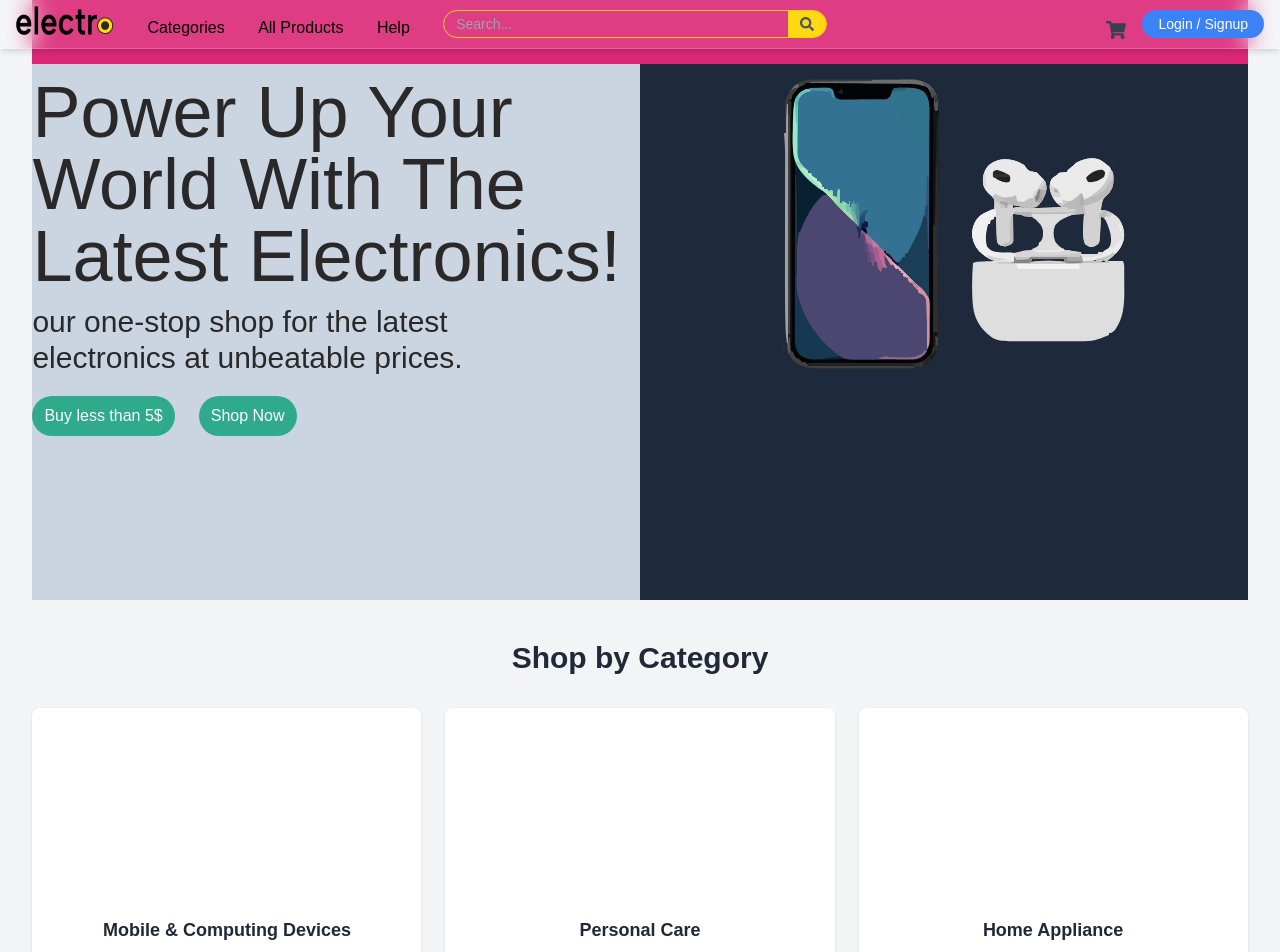
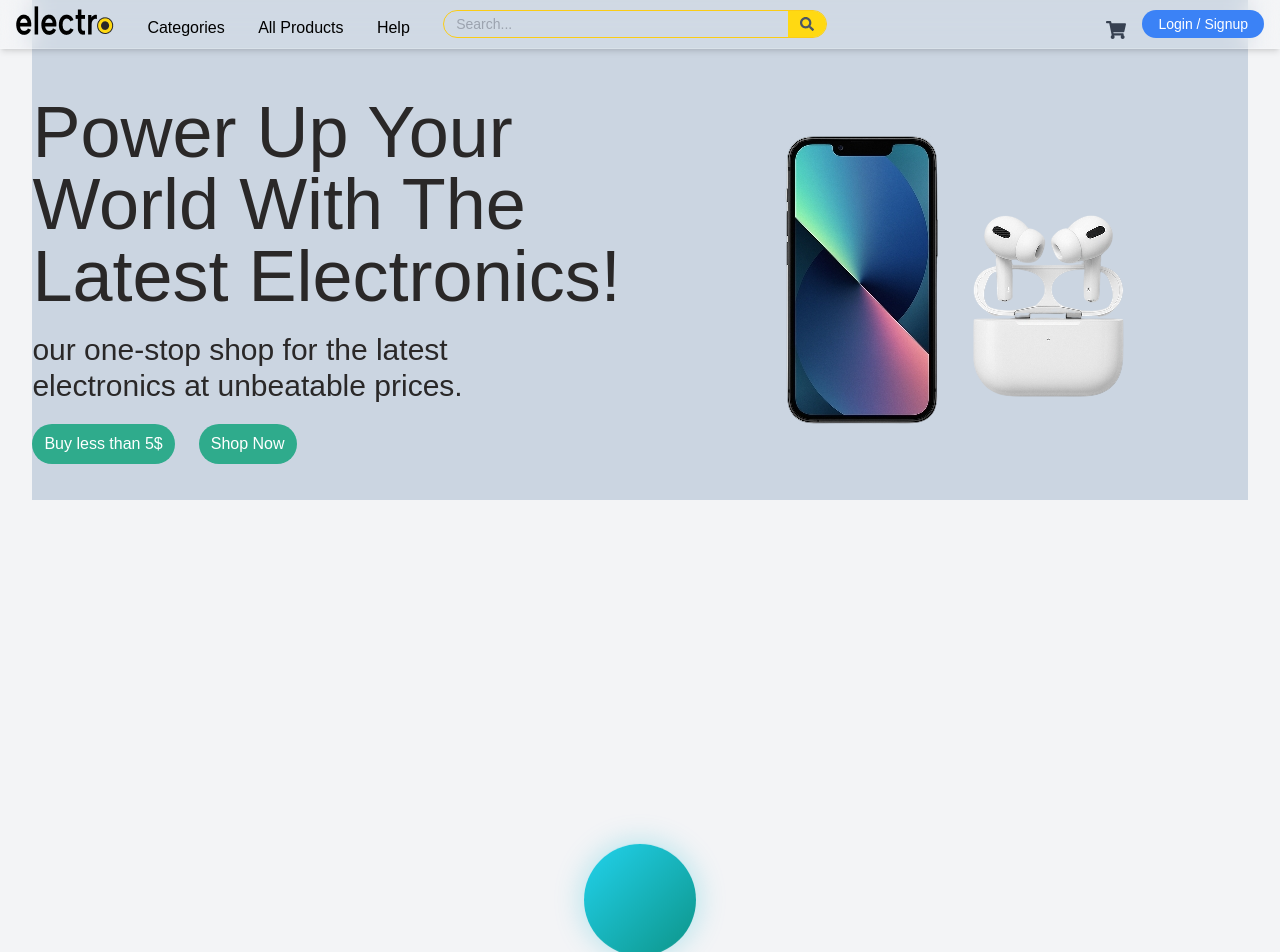
Before and after one commit to hafsarshad/basic-e-coomerce-site, a Next.js app: page /home in a window 1280 px wide. Shown: the top 952 px of the page. Built offline with nearby package versions, Linux system fonts and the light colour scheme.

Commit message:
header aligments

```diff
--- a/src/app/(with-navbar)/home/page.tsx
+++ b/src/app/(with-navbar)/home/page.tsx
@@ -8,14 +8,17 @@ import { Product } from '@/types';
 import Header from '../../components/header'
 import Categories from '../../components/categories'
 import AboutUs from '../../components/AboutUs'
+import Pulse from '../../components/pulseanimation'
 export default function HomePage() {
 
   return (
 
     <div  className='w-[98%] mx-auto'>
         <Header/>
+        <Pulse/>
         <Categories/>
         <AboutUs/>
+
     </div>
   );
 }
--- a/src/app/components/header.tsx
+++ b/src/app/components/header.tsx
@@ -5,22 +5,22 @@ import Carousel from '../components/carousel';
 export default function header(){
   const carousel1Images = [
    '/images/personalcare.png',
-   '/images/mobile.svg',
-  '/images/homeandkitchen.svg'
+   '/images/mobile.png',
+  '/images/homeandkitchen.png'
 ];
 
 
     return(
-  <div className='flex  pt-16 h-[600px] bg-pink-600'>
-    <div className=" max-w-[50%] bg-slate-300">
+  <div className='flex  pt-16 h-[500px] bg-slate-300 '>
+    <div className=" max-w-[50%] mt-5">
       <h1 className="mt-3 text-logoblack font-albert text-7xl font-medium">Power Up Your World With The Latest Electronics!</h1>
-      <h1 className="w-4/5 mt-3 text-logoblack font-albert text-3xl font-normal">our one-stop shop for the latest electronics at unbeatable prices.</h1>
+      <h1 className="w-4/5 mt-5 text-logoblack font-albert text-3xl font-normal">our one-stop shop for the latest electronics at unbeatable prices.</h1>
        <div className="flex gap-6 mt-5">
           <button className="bg-requiredgreen text-white rounded-3xl px-3 py-2 ">Buy less than 5$</button>
           <button className="bg-requiredgreen text-white  rounded-3xl px-3 py-2">Shop Now</button>
         </div>
     </div>
-      <div className="w-[60%] mx-auto bg-slate-800">
+      <div className="w-[60%] mx-auto mt-14">
         {/* First Row */}
           <Carousel images={carousel1Images} />
       </div>
--- /dev/null
+++ b/src/app/components/pulseanimation.tsx
@@ -0,0 +1,14 @@
+
+'use client';
+import React, { useEffect, useState } from 'react';
+import './carousel.css';
+export default function pulseanimation(){
+    return(
+   <div className="flex items-center justify-center h-screen">
+  <div className="w-28 h-28 rounded-full bg-gradient-to-br from-cyan-400 to-teal-600 shadow-[0_0_30px_rgba(6,182,212,0.3)] animate-float"></div>
+</div>
+
+
+
+    );
+}
--- a/tailwind.config.js
+++ b/tailwind.config.js
@@ -15,7 +15,15 @@ module.exports = {
    fontFamily: {
         albert: ['"Albert Sans"',  'sans-serif'],
       },
-
+    keyframes: {
+    float: {
+      '0%, 100%': { transform: 'translateY(0)' },
+      '50%': { transform: 'translateY(-30px)' },
+    },
+  },
+  animation: {
+    float: 'float 2s ease-in-out infinite',
+  },
     },
   },
   plugins: [],
```
Also changed, not shown: public/images/homeandkitchen.svg (deleted).
